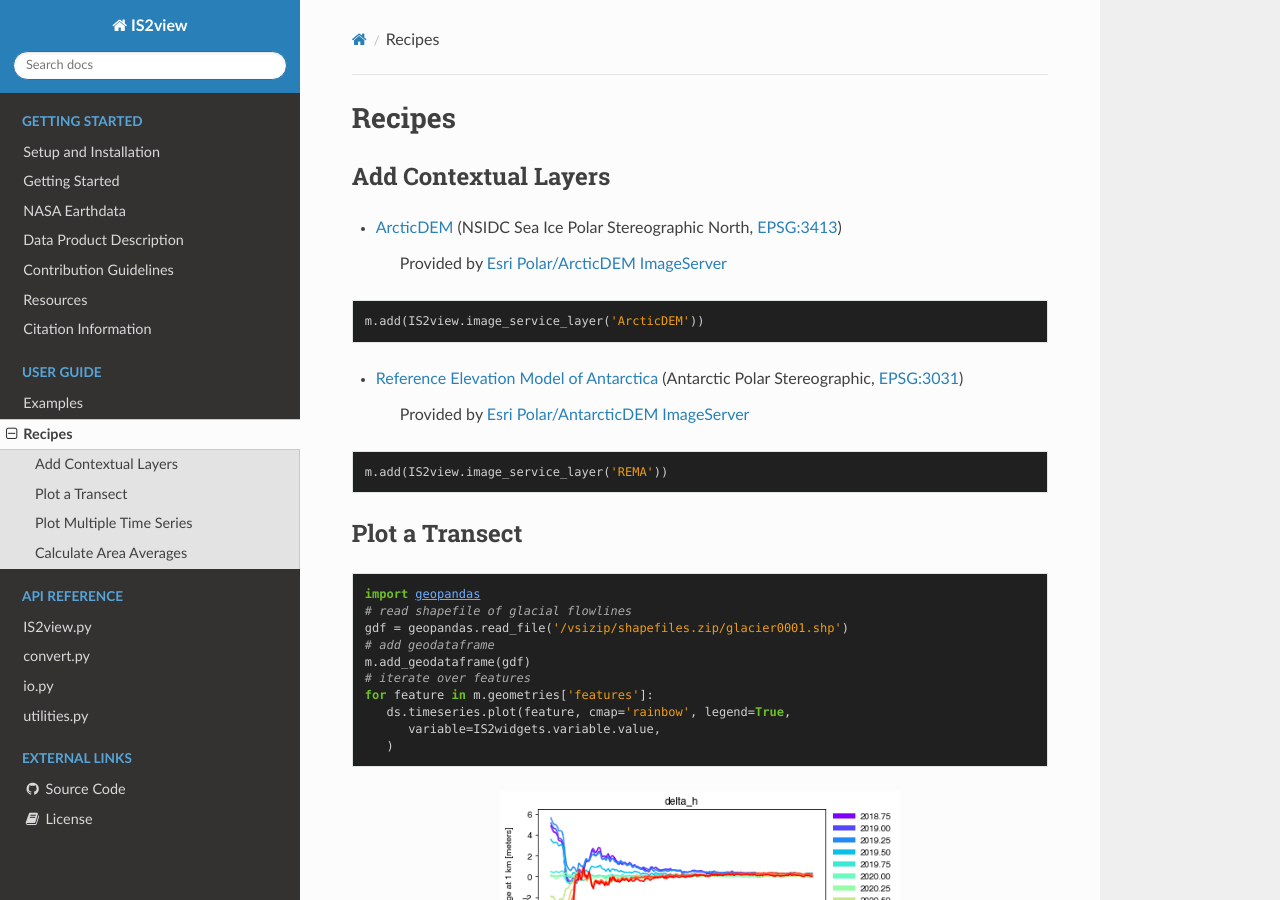
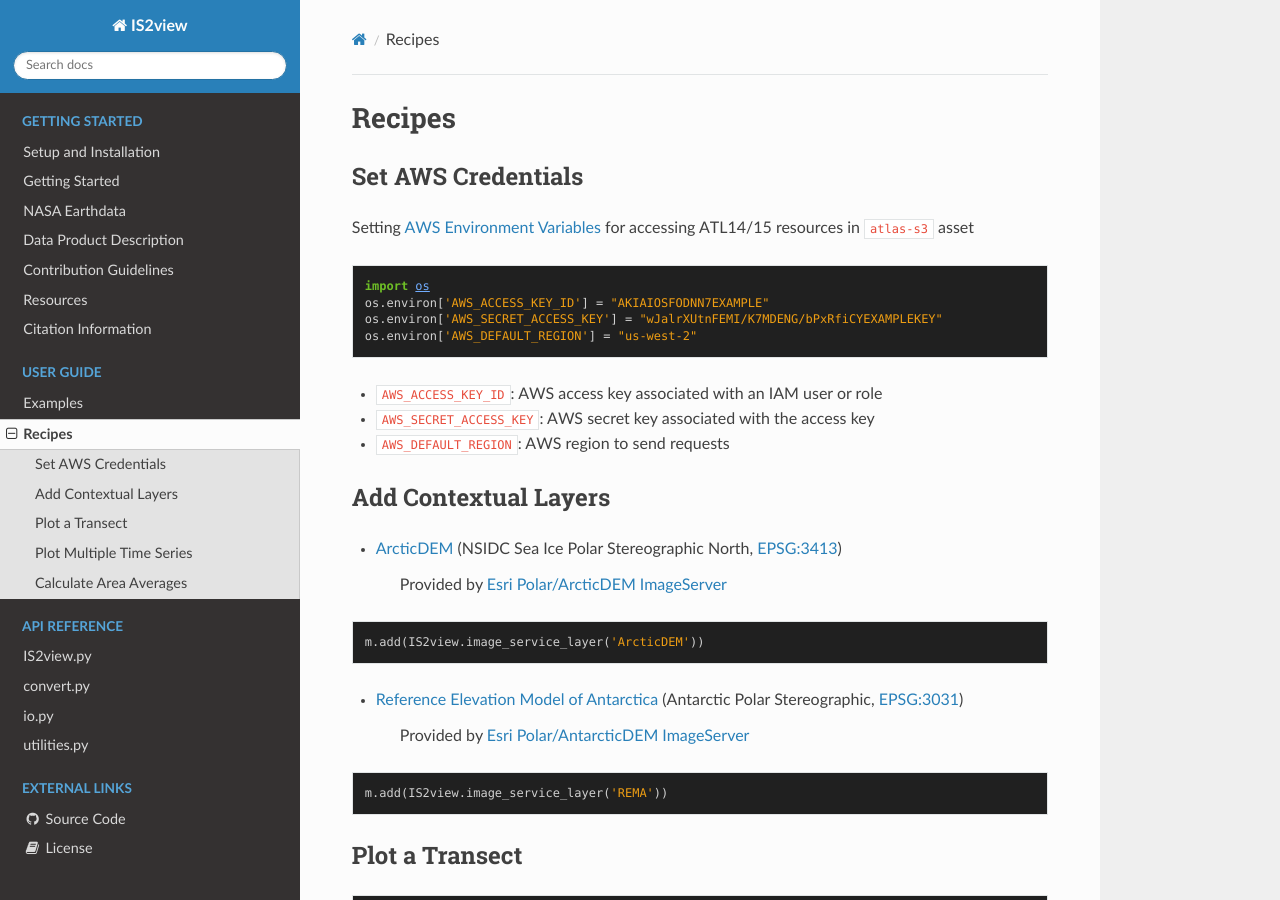
Before and after one commit to tsutterley/IS2view, a Sphinx documentation site: the page built from doc/source/user_guide/Recipes.rst, in a window 1280 px wide and 900 px high. Built offline with Sphinx 7.4.7 and the Read the Docs theme 2.0.0, drawn with Linux system fonts in a browser that asks for light colours.

Commit message:
fix: add zarr to dependencies
docs: add recipe for setting AWS credentials

```diff
--- a/README.rst
+++ b/README.rst
@@ -44,6 +44,7 @@ Dependencies
 - `rioxarray: geospatial xarray extension powered by rasterio <https://github.com/corteva/rioxarray>`_
 - `s3fs: Pythonic file interface to S3 built on top of botocore <https://s3fs.readthedocs.io/en/latest/>`_
 - `xarray: N-D labeled arrays and datasets in Python <https://docs.xarray.dev/en/stable/>`_
+- `zarr: Chunked, compressed, N-dimensional arrays in Python <https://zarr.readthedocs.io/en/stable/>`_
 
 Download
 ########
--- a/doc/source/getting_started/Citations.rst
+++ b/doc/source/getting_started/Citations.rst
@@ -47,6 +47,7 @@ This software is also dependent on other commonly used Python packages:
 - `rioxarray: geospatial xarray extension powered by rasterio <https://github.com/corteva/rioxarray>`_
 - `s3fs: Pythonic file interface to S3 built on top of botocore <https://s3fs.readthedocs.io/en/latest/>`_
 - `xarray: N-D labeled arrays and datasets in Python <https://docs.xarray.dev/en/stable/>`_
+- `zarr: Chunked, compressed, N-dimensional arrays in Python <https://zarr.readthedocs.io/en/stable/>`_
 
 Disclaimer
 ##########
--- a/doc/source/user_guide/Recipes.rst
+++ b/doc/source/user_guide/Recipes.rst
@@ -3,6 +3,23 @@
 =======
 Recipes
 =======
+
+Set AWS Credentials
+###################
+
+Setting `AWS Environment Variables <https://docs.aws.amazon.com/cli/latest/userguide/cli-configure-envvars.html>`_
+for accessing ATL14/15 resources in ``atlas-s3`` asset
+
+.. code-block:: python
+
+   import os
+   os.environ['AWS_ACCESS_KEY_ID'] = "AKIAIOSFODNN7EXAMPLE"
+   os.environ['AWS_SECRET_ACCESS_KEY'] = "wJalrXUtnFEMI/K7MDENG/bPxRfiCYEXAMPLEKEY"
+   os.environ['AWS_DEFAULT_REGION'] = "us-west-2"
+
+- ``AWS_ACCESS_KEY_ID``: AWS access key associated with an IAM user or role
+- ``AWS_SECRET_ACCESS_KEY``: AWS secret key associated with the access key
+- ``AWS_DEFAULT_REGION``: AWS region to send requests
 
 Add Contextual Layers
 #####################
--- a/environment.yml
+++ b/environment.yml
@@ -17,3 +17,4 @@ dependencies:
   - rioxarray
   - s3fs
   - xarray
+  - zarr
--- a/requirements.txt
+++ b/requirements.txt
@@ -9,3 +9,4 @@ numpy
 rioxarray
 s3fs
 xarray
+zarr
--- a/setup.py
+++ b/setup.py
@@ -21,10 +21,11 @@ else:
 
 # get version
 with open('version.txt', mode='r', encoding='utf8') as fh:
-    fallback_version = fh.read()
+    version = fh.read()
 
 setup(
     name='IS2view',
+    version=version,
     description=description,
     long_description=long_description,
     long_description_content_type=long_description_content_type,
```
